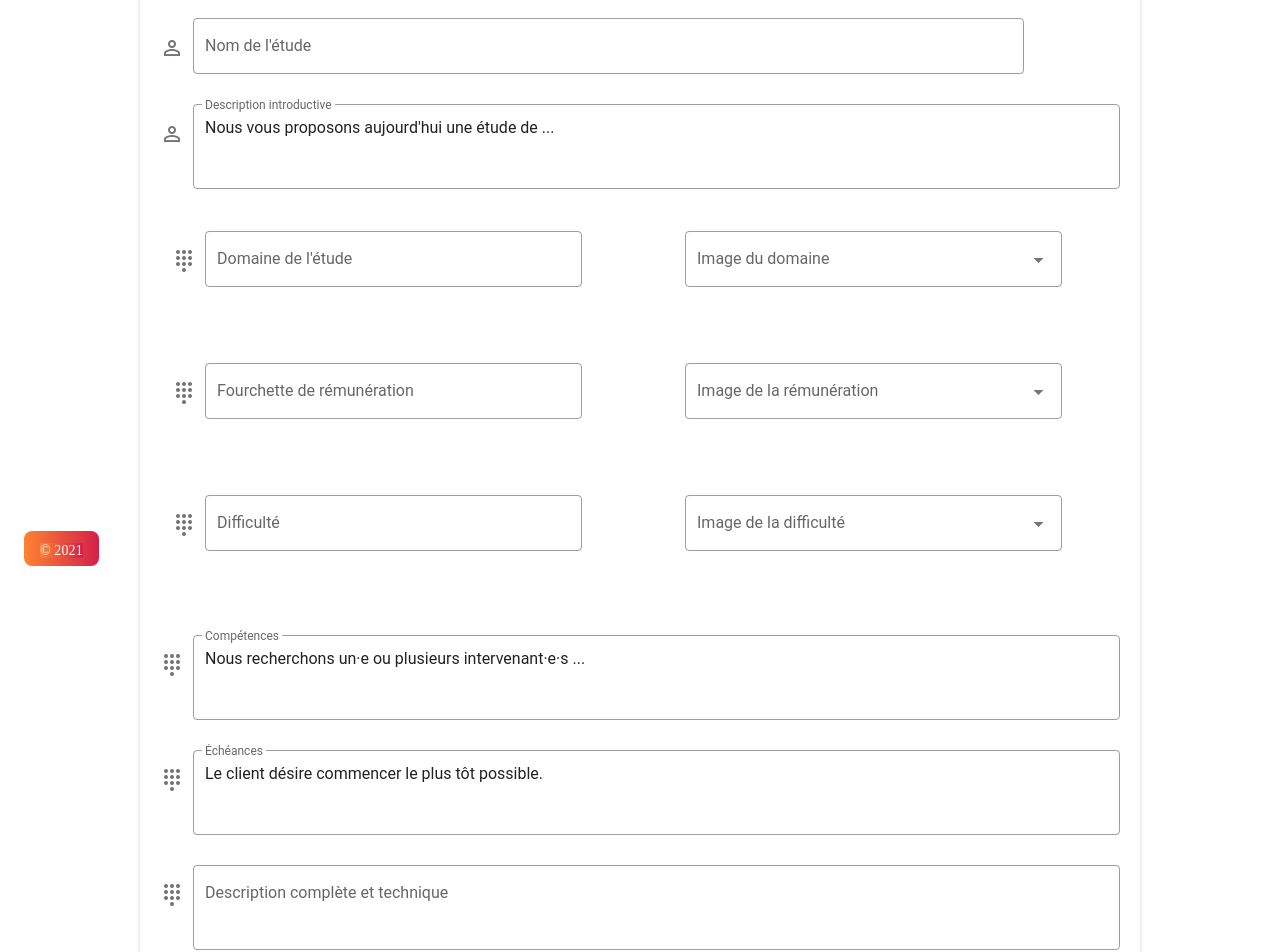
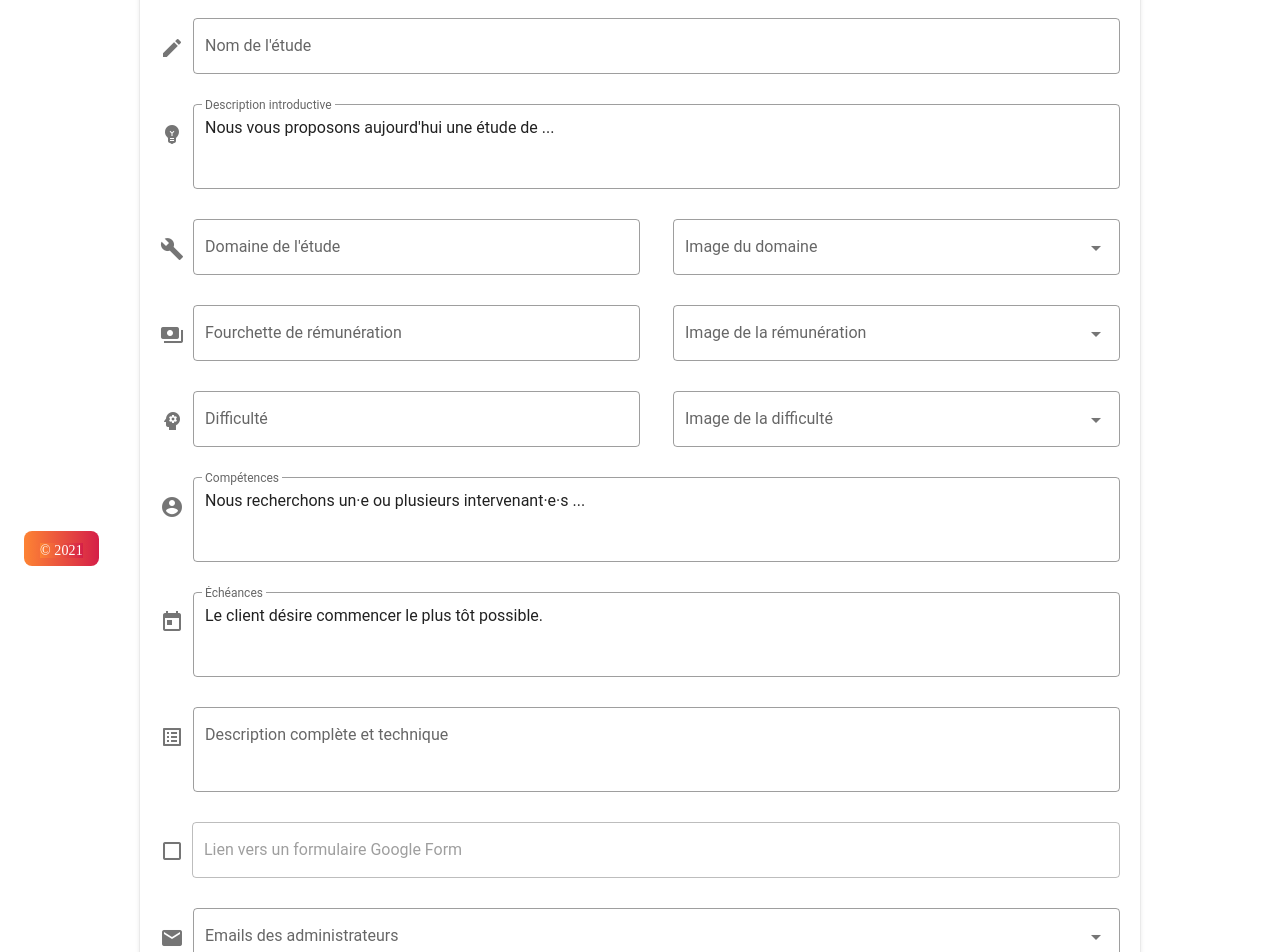
Before and after one commit to corentin-ryr/Intranet-Mailchimp, a Vue app in the folder mailchimp-frontend/: page / in a window 1280 px wide. Shown: the part 220-1172 px from the top of the page. Built offline with nearby package versions, Linux system fonts and the light colour scheme; no server answers; the HTML template or start-up script is replaced by a standard one; a web font is replaced by a local one.

Commit message:
icons and spacing

```diff
--- a/mailchimp-frontend/src/components/MailForm.vue
+++ b/mailchimp-frontend/src/components/MailForm.vue
@@ -7,8 +7,8 @@
 				v-model="isValid"
 				style="padding-left: 20px; padding-right: 20px"
 			>
-				<v-card-title style="font-family: 'Avenir Next Bold'" class="py-10">
-					<h2>Création d'un MRI</h2>
+				<v-card-title style="font-family: 'Avenir Next Bold'; justify-content: center; align-items: center;" class="text-wrap py-10">
+					<h1>✉️ MRI</h1>
 				</v-card-title>
 
 				<v-text-field
@@ -17,7 +17,7 @@
 					v-model="form.contentTitle"
 					label="Nom de l'étude"
 					required
-					prepend-icon="mdi-account-outline"
+					prepend-icon="create"
 					outlined
 
 				/>
@@ -28,7 +28,7 @@
 					v-model="form.contentFirstDescription"
 					label="Description introductive"
 					required
-					prepend-icon="mdi-account-outline"
+					prepend-icon="emoji_objects"
 					auto-grow
 					outlined
 					rows="3"
@@ -36,21 +36,21 @@
 
 				/>
 
-				<v-container>
-					<v-row>
-						<v-col cols="6">
+				<v-container class="ma-0 pa-0">
+					<v-row class="ma-0 pa-0">
+						<v-col cols="6" class="ma-0 pa-0">
 							<v-text-field
 								type="text"
 								name="contentDomain"
 								v-model="form.contentDomain"
 								label="Domaine de l'étude"
 								required
-								prepend-icon="mdi-dialpad"
+								prepend-icon="build"
 								outlined
 							/>
 						</v-col>
 
-						<v-col cols="6">
+						<v-col cols="6" class="ma-0 pa-0">
 							<v-select
 								:items="domains"
 								name="imageDomain"
@@ -63,20 +63,20 @@
 						</v-col>
 					</v-row>
 
-					<v-row>
-						<v-col cols="6">
+					<v-row class="ma-0 pa-0">
+						<v-col cols="6" class="ma-0 pa-0">
 							<v-text-field
 								type="text"
 								name="contentPay"
 								v-model="form.contentPay"
 								label="Fourchette de rémunération"
 								required
-								prepend-icon="mdi-dialpad"
+								prepend-icon="payments"
 								outlined
 							/>
 						</v-col>
 
-						<v-col cols="6">
+						<v-col cols="6" class="ma-0 pa-0">
 							<v-select
 								:items="pays"
 								name="imagePay"
@@ -89,20 +89,20 @@
 						</v-col>
 					</v-row>
 
-					<v-row>
-						<v-col cols="6">
+					<v-row class="ma-0 pa-0">
+						<v-col cols="6" class="ma-0 pa-0">
 							<v-text-field
 								type="text"
 								name="contentDifficulty"
 								v-model="form.contentDifficulty"
 								label="Difficulté"
 								required
-								prepend-icon="mdi-dialpad"
+								prepend-icon="psychology"
 								outlined
 							/>
 						</v-col>
 
-						<v-col cols="6">
+						<v-col cols="6" class="ma-0 pa-0">
 							<v-select
 								:items="difficulties"
 								name="imageDifficulty"
@@ -124,7 +124,7 @@
 					v-model="form.contentSkills"
 					label="Compétences"
 					required
-					prepend-icon="mdi-dialpad"
+					prepend-icon="account_circle"
 					auto-grow
 					outlined
 					rows="3"
@@ -138,7 +138,7 @@
 					v-model="form.contentSchedule"
 					label="Échéances"
 					required
-					prepend-icon="mdi-dialpad"
+					prepend-icon="today"
 					auto-grow
 					outlined
 					rows="3"
@@ -152,7 +152,7 @@
 					v-model="form.contentDescription"
 					label="Description complète et technique"
 					required
-					prepend-icon="mdi-dialpad"
+					prepend-icon="list_alt"
 					auto-grow
 					outlined
 					rows="3"
@@ -160,9 +160,10 @@
 
 				/>
 
-				<v-row align="center" class="mx-auto">
-					<v-checkbox v-model="form.formBoolean" hide-details class="shrink mr-2 mt-0"></v-checkbox>
+				<v-row align="center" class="ma-0 pa-0">
+					<v-checkbox v-model="form.formBoolean" hide-details class="shrink mb-8 mt-0"></v-checkbox>
 					<v-text-field
+						style="width: 80%"
 						type="text"
 						name="formLink"
 						v-model="form.formLink"
@@ -181,7 +182,7 @@
 					multiple
 					chips
 					required
-					prepend-icon="mdi-dialpad"
+					prepend-icon="mail"
 					auto-grow
 					outlined
 
@@ -395,7 +396,7 @@
 	}
 
 	.v-text-field {
-		width: 90%;
+		width: 100%;
 	}
 
 	.v-textarea {
```
